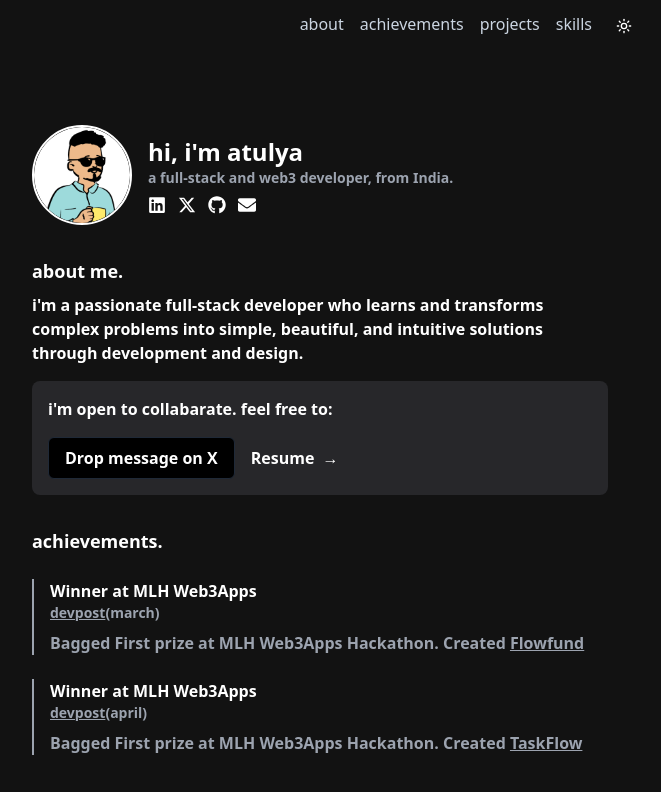
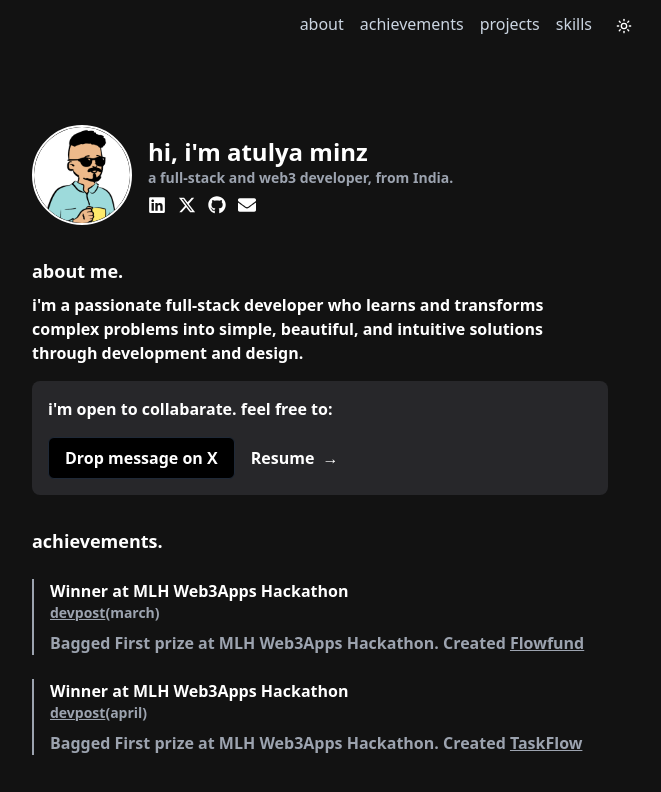
Before and after one commit to AtulMinz/dev-portfolio, a Next.js app: page / in a window 1280 px wide. Shown: the top 792 px of the page, without its empty margins (320-981 px from the left). Built offline with nearby package versions, Linux system fonts and the light colour scheme.

Commit message:
Updations

```diff
--- a/src/components/about.tsx
+++ b/src/components/about.tsx
@@ -16,7 +16,7 @@
             className="rounded-full border-2 border-white"
           />
           <div>
-            <h1 className="text-2xl font-bold">hi, i&apos;m atulya</h1>
+            <h1 className="text-2xl font-bold">hi, i&apos;m atulya minz</h1>
             <p className="text-gray-400 text-sm">
               a full-stack and web3 developer, from India.
             </p>
@@ -100,7 +100,9 @@
             <div className="w-[2px] h-auto bg-gray-400 group-hover:bg-red-300 transition duration-300"></div>
 
             <div className="ml-4">
-              <h3 className="font-semibold">Winner at MLH Web3Apps</h3>
+              <h3 className="font-semibold">
+                Winner at MLH Web3Apps Hackathon
+              </h3>
               <p className="text-sm text-gray-400">
                 <a
                   href="https://devpost.com/software/flowfund"
@@ -121,7 +123,9 @@
             <div className="w-[2px] h-auto bg-gray-400 group-hover:bg-red-300 transition duration-300"></div>
 
             <div className="ml-4">
-              <h3 className="font-semibold">Winner at MLH Web3Apps</h3>
+              <h3 className="font-semibold">
+                Winner at MLH Web3Apps Hackathon
+              </h3>
               <p className="text-sm text-gray-400">
                 <a
                   href="https://devpost.com/software/taskflow-nl752t"
```
